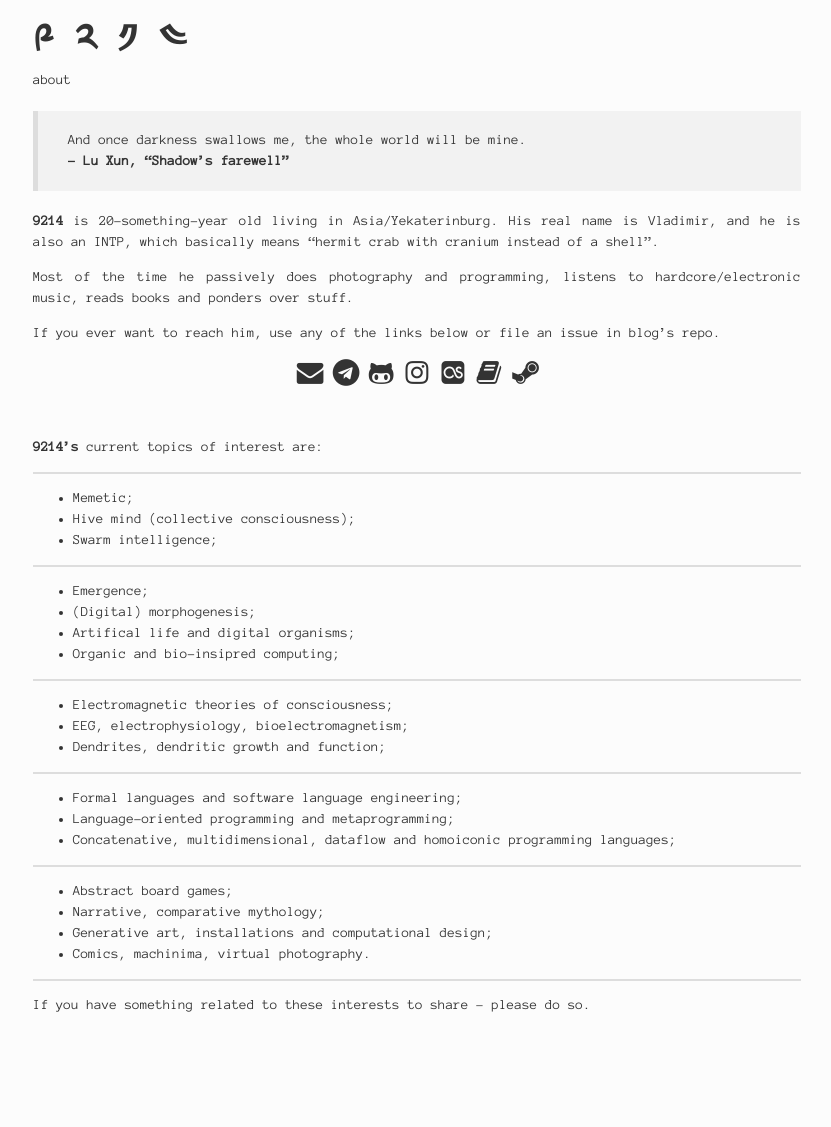
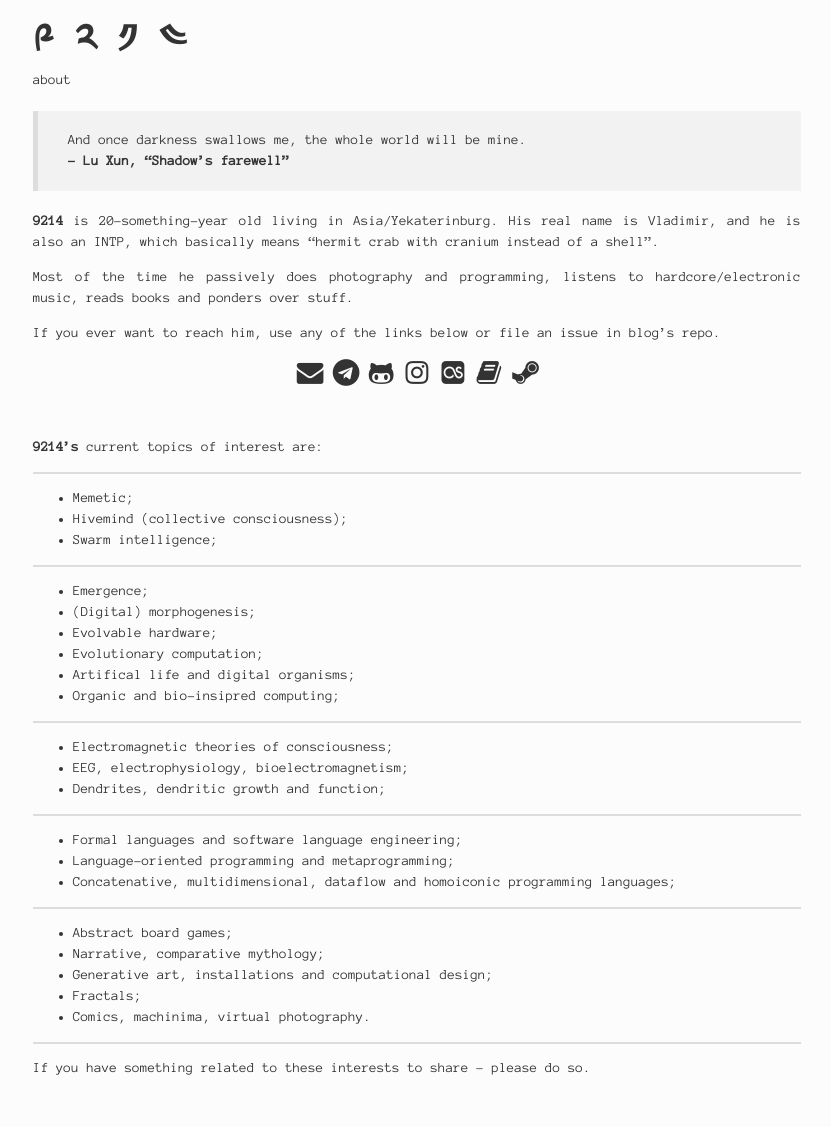
Before and after one commit to 9214/9214.github.io, a Jekyll site: the page built from pages/about.md, in a window 1280 px wide. Shown: the whole page, without its empty margins (223-1054 px from the left). Built offline with Jekyll 4.4.1, drawn with Linux system fonts in a browser that asks for light colours; before the commit the page ends 1064 px from its top, so only the background shows below that.

Commit message:
FEAT: evolving

```diff
--- a/pages/about.md
+++ b/pages/about.md
@@ -21,13 +21,15 @@ If you ever want to reach him, use any of the links below or file an issue in bl
 ---
 
 - Memetic;
-- Hive mind (collective consciousness);
+- Hivemind (collective consciousness);
 - Swarm intelligence;
 
 ---
 
 - Emergence;
 - (Digital) morphogenesis;
+- Evolvable hardware;
+- Evolutionary computation;
 - Artifical life and digital organisms;
 - Organic and bio-insipred computing;
 
@@ -48,6 +50,7 @@ If you ever want to reach him, use any of the links below or file an issue in bl
 - Abstract board games;
 - Narrative, comparative mythology;
 - Generative art, installations and computational design;
+- Fractals;
 - Comics, machinima, virtual photography.
 
 ---
```
